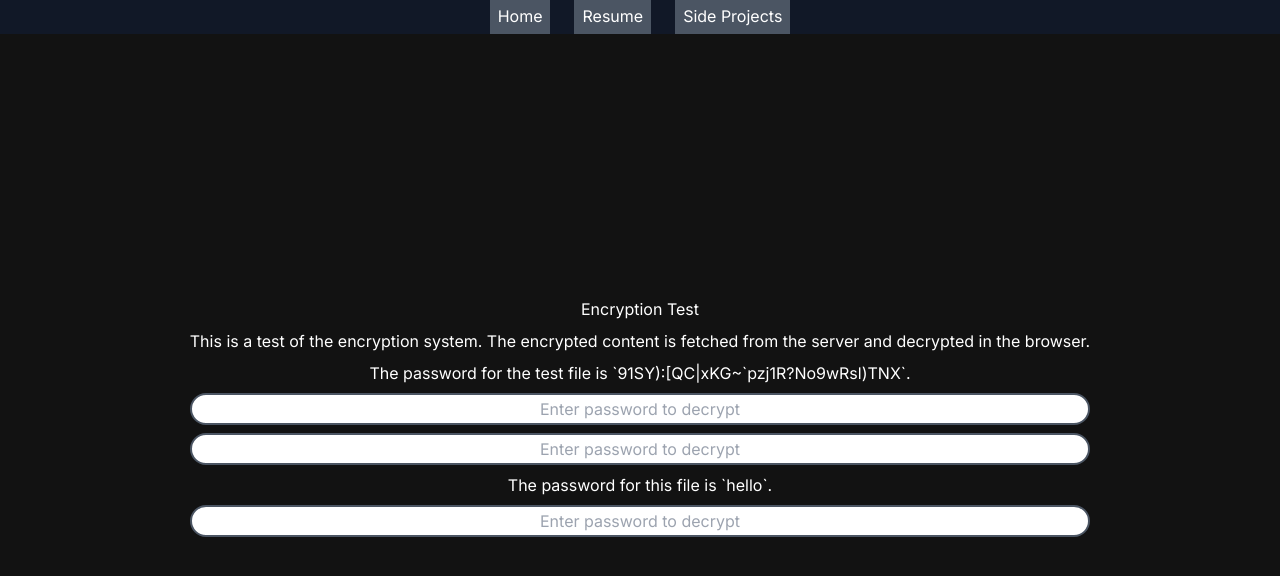
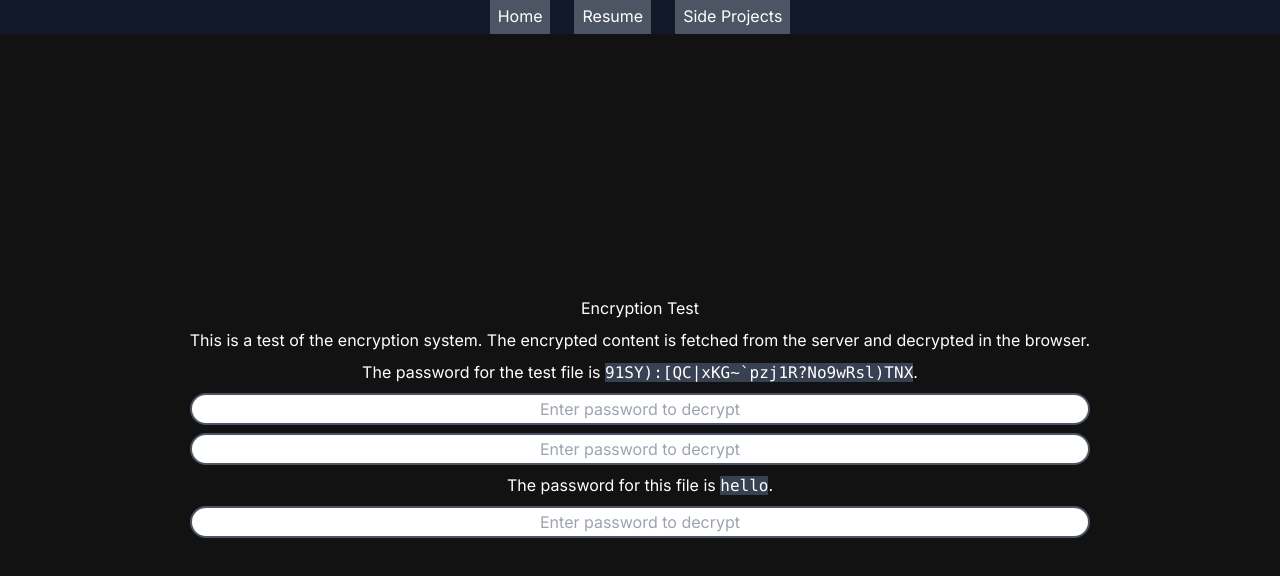
Before and after one commit to quinn-n/Personal-Site, a Next.js app: page /encryption-test in a window 1280 px wide. Shown: the top 576 px of the page. Built offline with nearby package versions, Linux system fonts and the light colour scheme.

Commit message:
Replace backticks with jsx `code` elements

```diff
--- a/app/encryption-test/page.tsx
+++ b/app/encryption-test/page.tsx
@@ -15,7 +15,8 @@ export default function Page() {
         fetched from the server and decrypted in the browser.
       </p>
       <p>
-        The password for the test file is `91SY):[QC|xKG~`pzj1R?No9wRsl)TNX`.
+        The password for the test file is{" "}
+        <code className="bg-gray-700">91SY):[QC|xKG~`pzj1R?No9wRsl)TNX</code>.
       </p>
       <EncryptedContent
         encryptedSourceURL="/encrypted-content/test_encrypted.json"
@@ -27,7 +28,10 @@ export default function Page() {
         keyList={keyList}
         addKeyToList={addKeyToList}
       />
-      <p>The password for this file is `hello`.</p>
+      <p>
+        The password for this file is <code className="bg-gray-700">hello</code>
+        .
+      </p>
       <EncryptedContent
         encryptedSourceURL="/encrypted-content/odd_password_length.json"
         keyList={keyList}
```
